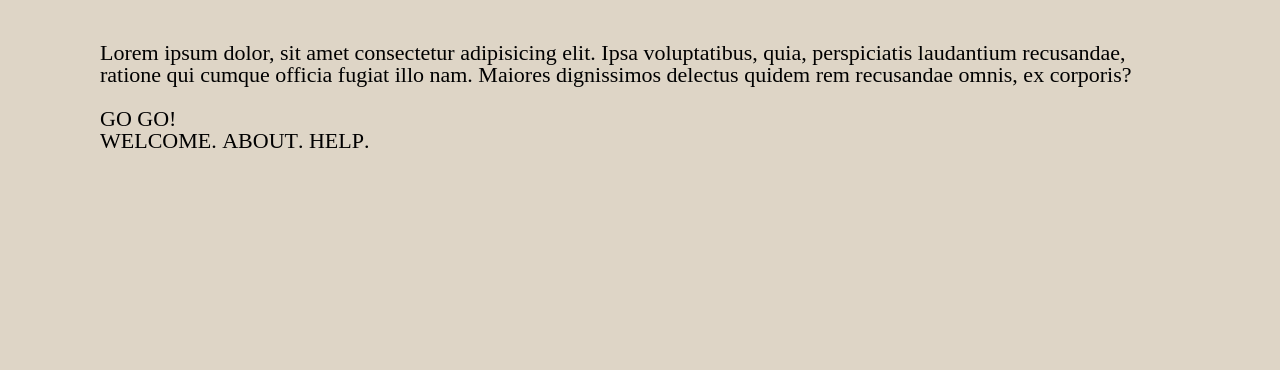
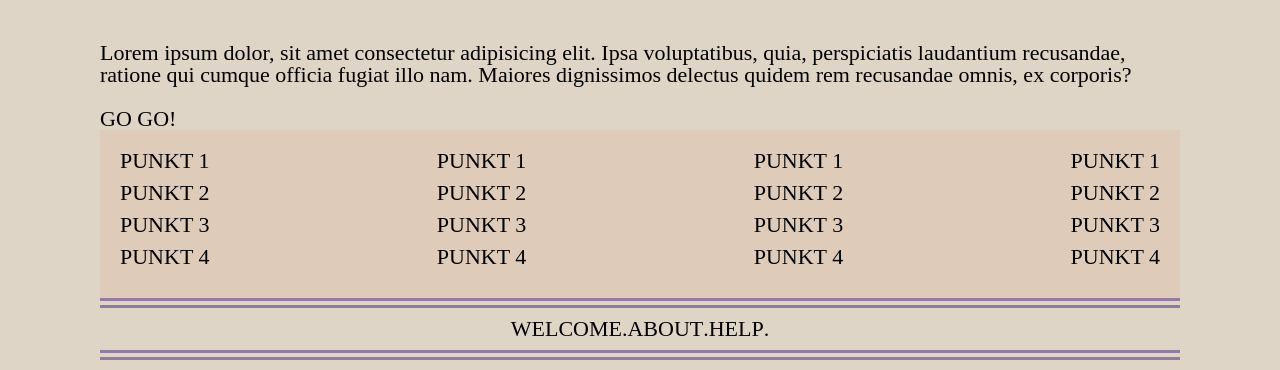
Before and after one commit to MaximilianUE/A11y-Demo-for-FERN-2, a website built with webpack: page web/index.html in a window 1280 px wide. Shown: the part 1153-1523 px from the top of the page. Before the commit the page ends 1311 px from the top, so only its background shows below. Built offline with nearby package versions, Linux system fonts and the light colour scheme; some packages are replaced by stand-ins of ours; files whose address does not match are found by name.

Commit message:
update footer template

```diff
--- a/web/index.html
+++ b/web/index.html
@@ -86,11 +86,46 @@
     </main>
 
     <footer>
-        <nav>
-            <a href="/about">Welcome</a>.
-            <a href="/about">About</a>.
-            <a href="/help">Help</a>.
-        </nav>
+        <section class="linkList--Container">
+            <div class="linkList">
+                <nav class="vertical">
+                    <a href="./#.html">Punkt 1</a>
+                    <a href="./#.html">Punkt 2</a>
+                    <a href="./#.html">Punkt 3</a>
+                    <a href="./#.html">Punkt 4</a>
+                </nav>
+            </div>
+            <div class="linkList">
+                <nav class="vertical">
+                    <a href="./#.html">Punkt 1</a>
+                    <a href="./#.html">Punkt 2</a>
+                    <a href="./#.html">Punkt 3</a>
+                    <a href="./#.html">Punkt 4</a>
+                </nav>
+            </div>
+            <div class="linkList">
+                <nav class="vertical">
+                    <a href="./#.html">Punkt 1</a>
+                    <a href="./#.html">Punkt 2</a>
+                    <a href="./#.html">Punkt 3</a>
+                    <a href="./#.html">Punkt 4</a>
+                </nav>
+            </div>
+            <div class="linkList">
+                <nav class="vertical">
+                    <a href="./#.html">Punkt 1</a>
+                    <a href="./#.html">Punkt 2</a>
+                    <a href="./#.html">Punkt 3</a>
+                    <a href="./#.html">Punkt 4</a>
+                </nav>
+            </div>
+        </section>
+
+        <div class="footer-low">
+            <a href="#">Welcome</a>.
+            <a href="#">About</a>.
+            <a href="#">Help</a>.
+        </div>
     </footer>
 
     <!-- imports from output folder -->
```
